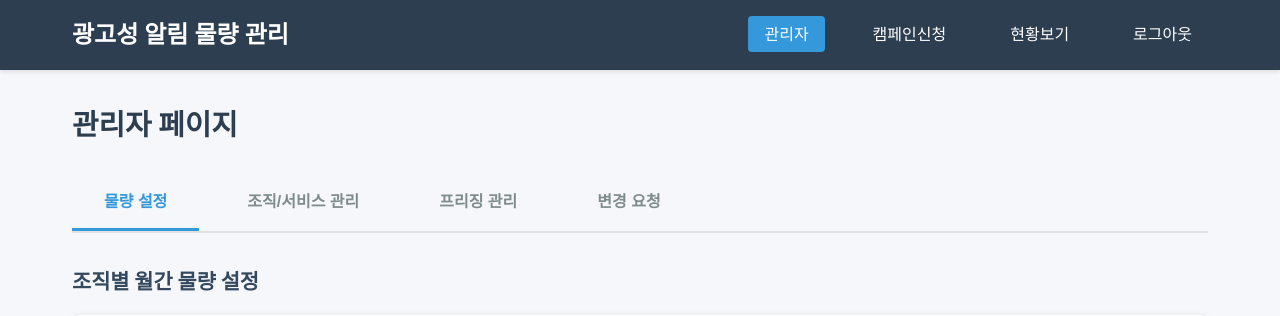
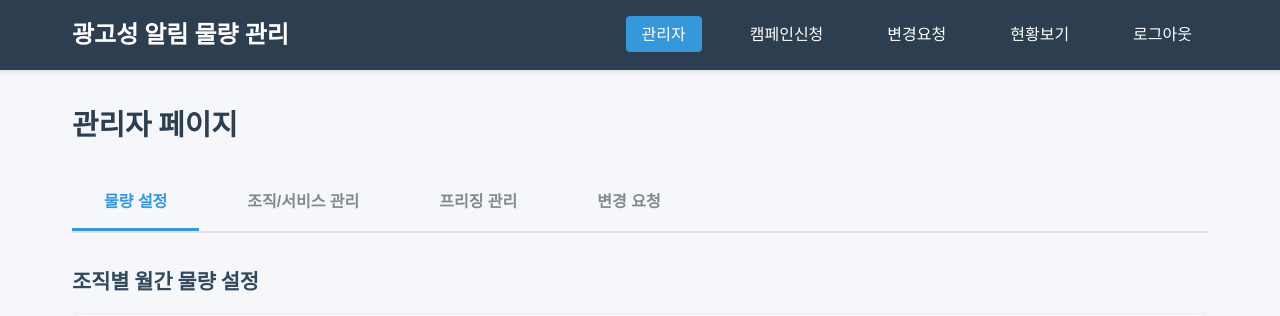
Before and after one commit to ji-zerok/noti-plan, a Flask app: page /admin in a window 1280 px wide. Shown: the top 316 px of the page. Run offline with Flask 3, Linux system fonts and the light colour scheme; the visitor is signed in with stand-in values (Sample User, id 1).

Commit message:
Add change requests link to admin navigation menu
관리자 페이지 네비게이션에 변경요청 링크 추가

🤖 Generated with [Claude Code](https://claude.com/claude-code)

Co-Authored-By: Claude <noreply@anthropic.com>

```diff
--- a/templates/admin.html
+++ b/templates/admin.html
@@ -13,6 +13,7 @@
             <ul class="nav-menu">
                 <li><a href="/admin" class="active">관리자</a></li>
                 <li><a href="/request">캠페인신청</a></li>
+                <li><a href="/change-requests">변경요청</a></li>
                 <li><a href="/calendar">현황보기</a></li>
                 <li><a href="/admin/logout">로그아웃</a></li>
             </ul>
```
